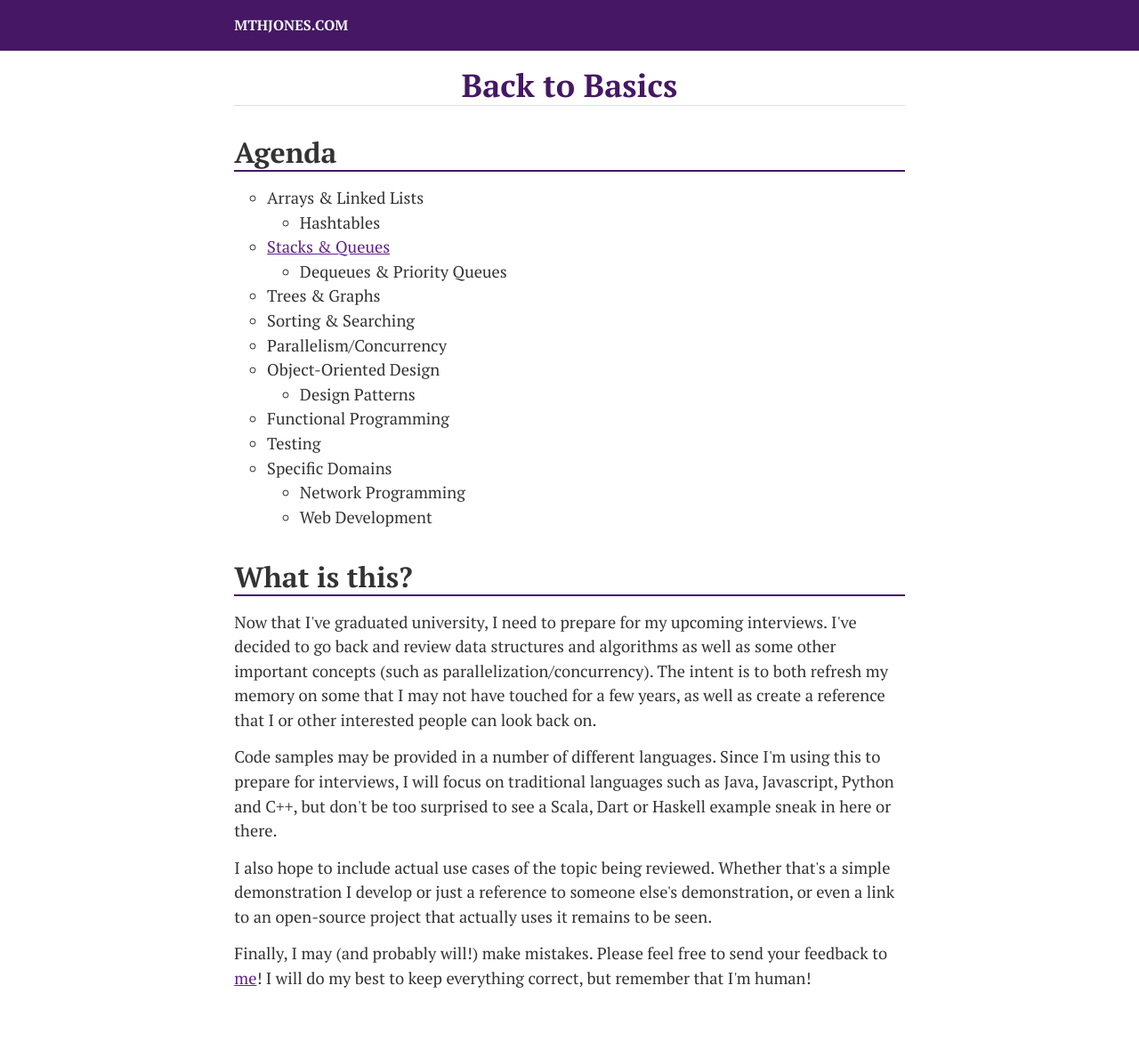
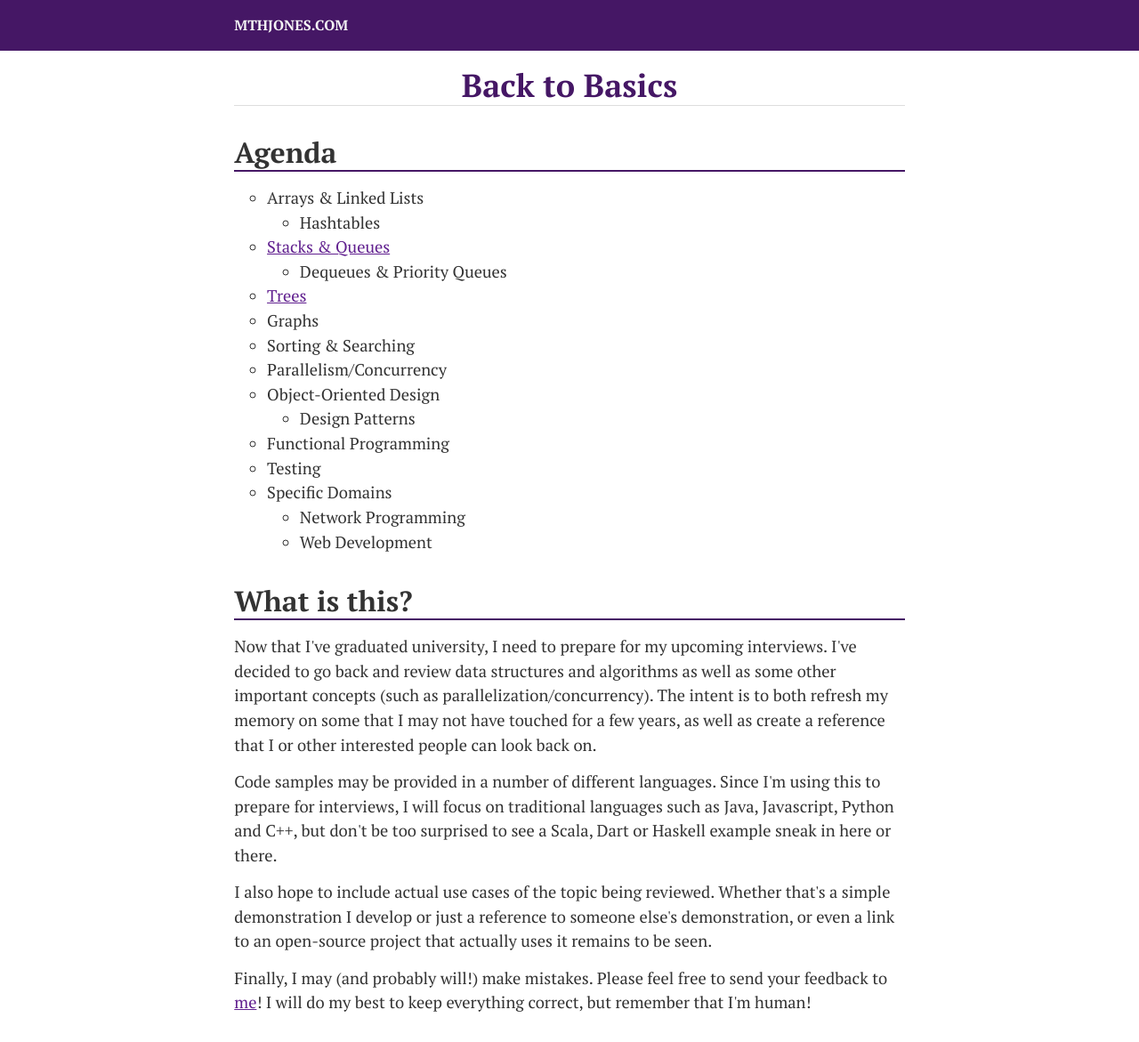
Before and after one commit to mthjones/mthjones.github.io, a Jekyll site: the page built from back-to-basics/index.html, in a window 1280 px wide. Shown: the whole page at 89% size. Built offline with Jekyll 4.4.1, drawn with Linux system fonts in a browser that asks for light colours; before the commit the page ends 1143 px from its top, so only the background shows below that.

```diff
--- a/back-to-basics/index.html
+++ b/back-to-basics/index.html
@@ -21,7 +21,8 @@ title: "Back to Basics : mthjones.com"
                 <li>Dequeues & Priority Queues</li>
             </ul>
         </li>
-        <li>Trees & Graphs</li>
+        <li><a href="{% post_url 2014-12-10-trees %}">Trees</a></li>
+        <li>Graphs</li>
         <li>Sorting & Searching</li>
         <li>Parallelism/Concurrency</li>
         <li>
```
Also changed, not shown: _posts/2014-12-10-trees.md (renamed from _drafts/trees.md).
